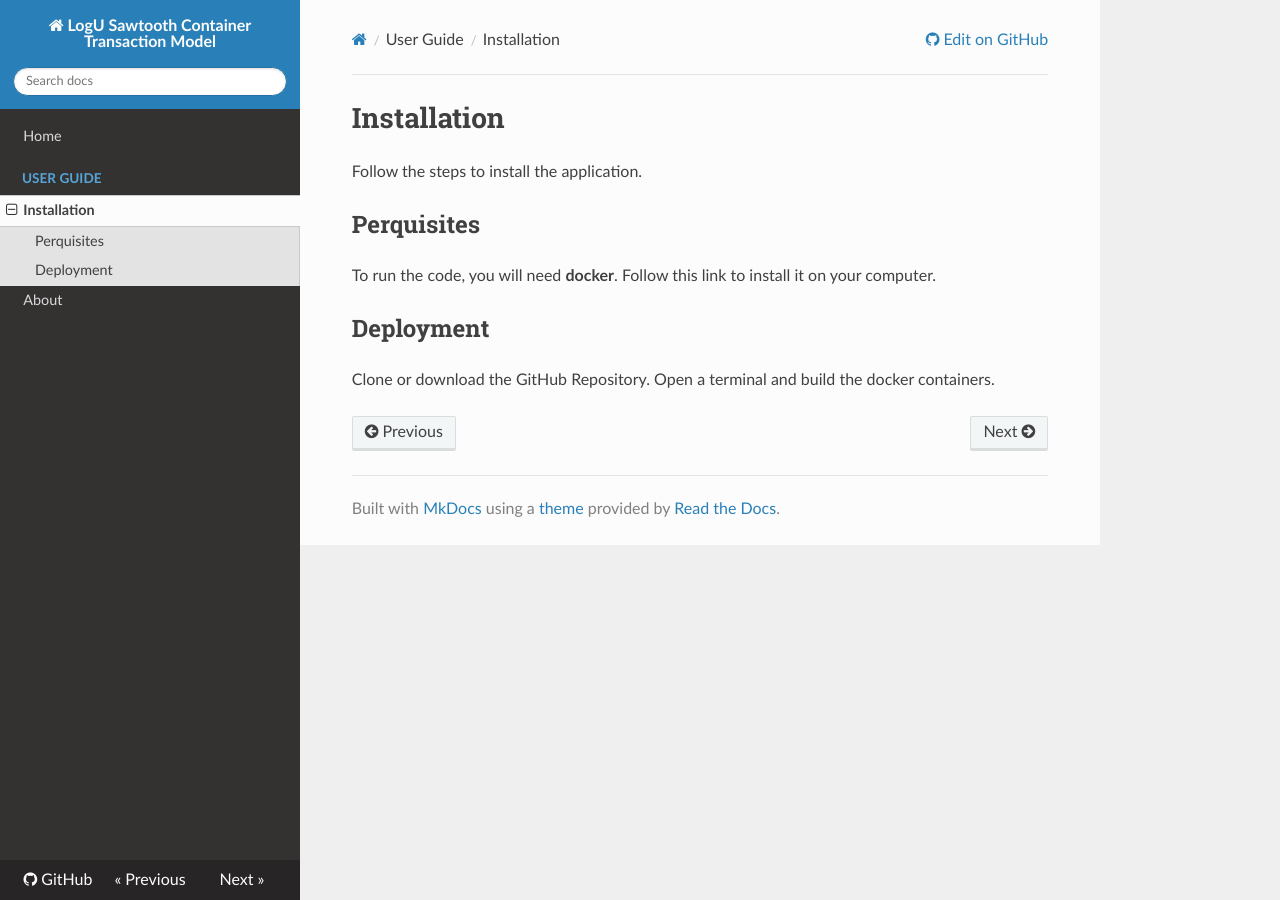
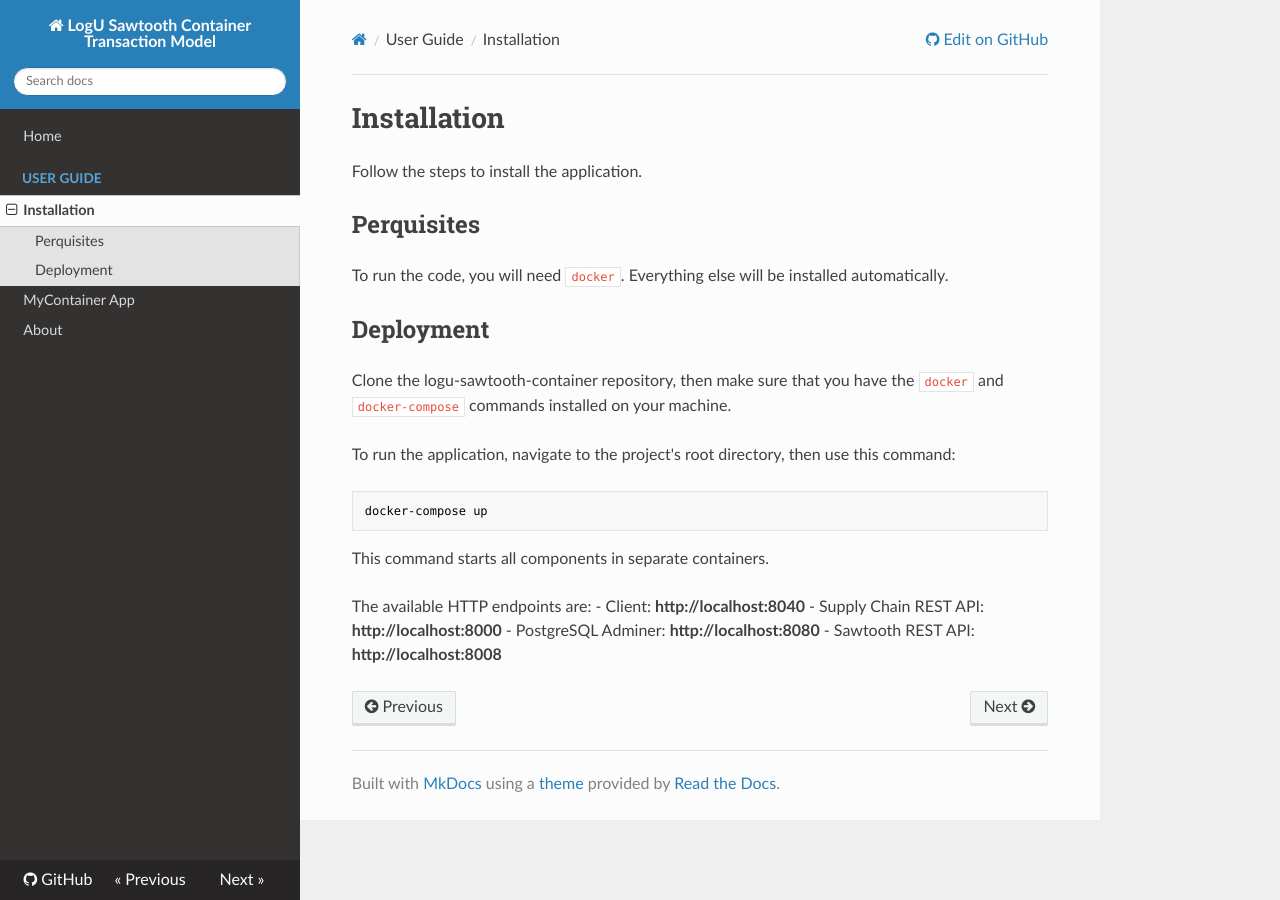
Before and after one commit to J0nasW/logu-sawtooth-container, an MkDocs documentation site: the page built from docs/installation.md, in a window 1280 px wide. Built offline with MkDocs 1.6.1, drawn with Linux system fonts in a browser that asks for light colours; nearby versions of some CDN libraries.

Commit message:
Some doc changes

````diff
--- a/docs/installation.md
+++ b/docs/installation.md
@@ -4,8 +4,24 @@ Follow the steps to install the application.
 
 ## Perquisites
 
-To run the code, you will need **docker**. Follow this link to install it on your computer.
+To run the code, you will need `docker`. Everything else will be installed automatically.
 
 ## Deployment
 
-Clone or download the GitHub Repository. Open a terminal and build the docker containers.
+Clone the logu-sawtooth-container repository, then make sure that you have the `docker`
+and `docker-compose` commands installed on your machine.
+
+To run the application, navigate to the project's root directory, then use
+this command:
+
+```bash
+docker-compose up
+```
+
+This command starts all components in separate containers.
+
+The available HTTP endpoints are:
+- Client: **http://localhost:8040**
+- Supply Chain REST API: **http://localhost:8000**
+- PostgreSQL Adminer: **http://localhost:8080**
+- Sawtooth REST API: **http://localhost:8008**
--- a/mkdocs.yml
+++ b/mkdocs.yml
@@ -4,5 +4,6 @@ nav:
     - Home: index.md
     - User Guide:
         - Installation: installation.md
+        - MyContainer App: mycontainer.md
     - About: about.md
 theme: readthedocs
````
Also changed, not shown: docs/index.md (+6 -3 lines), docs/mycontainer.md (added, +25 -0 lines).
